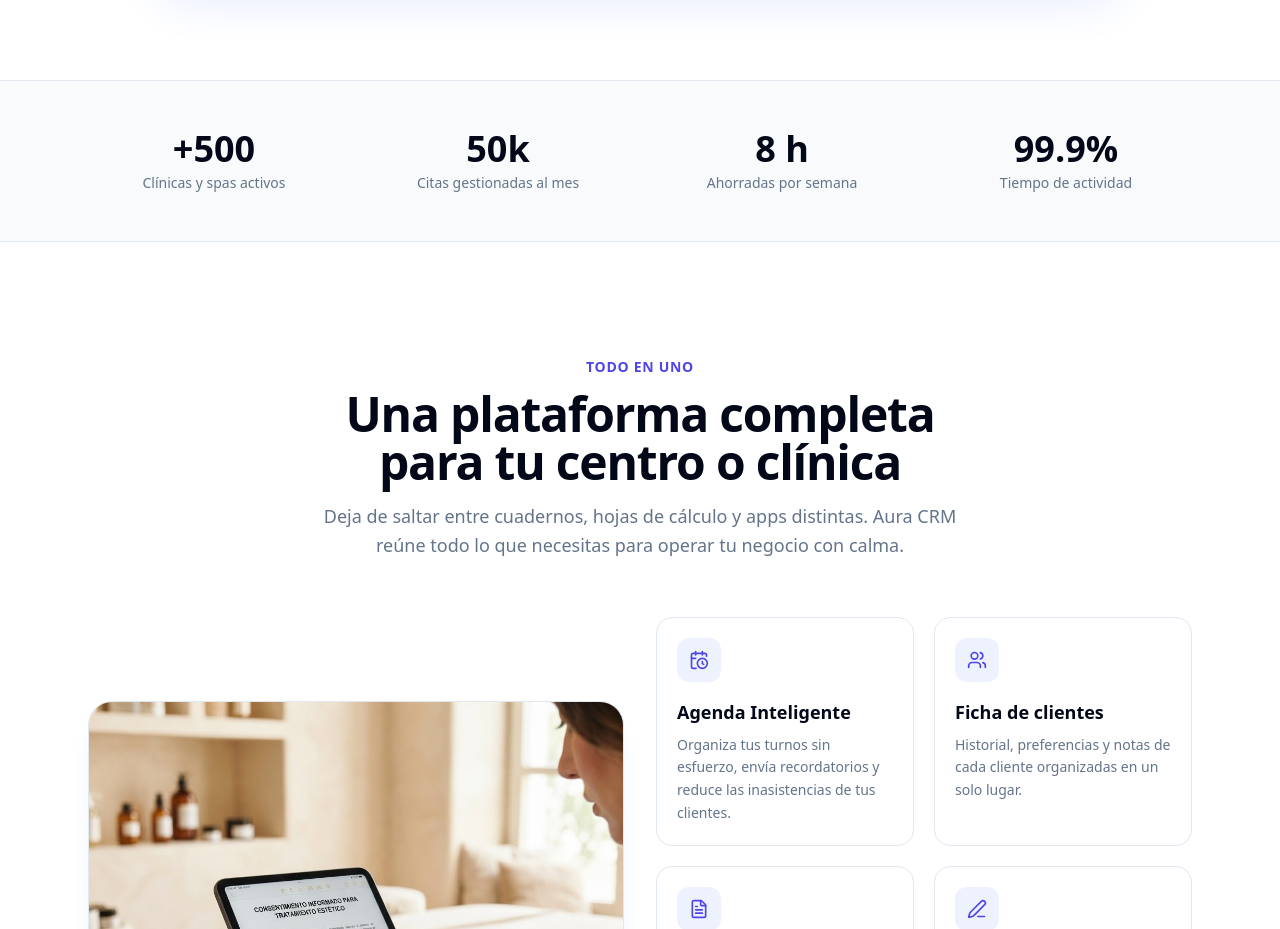
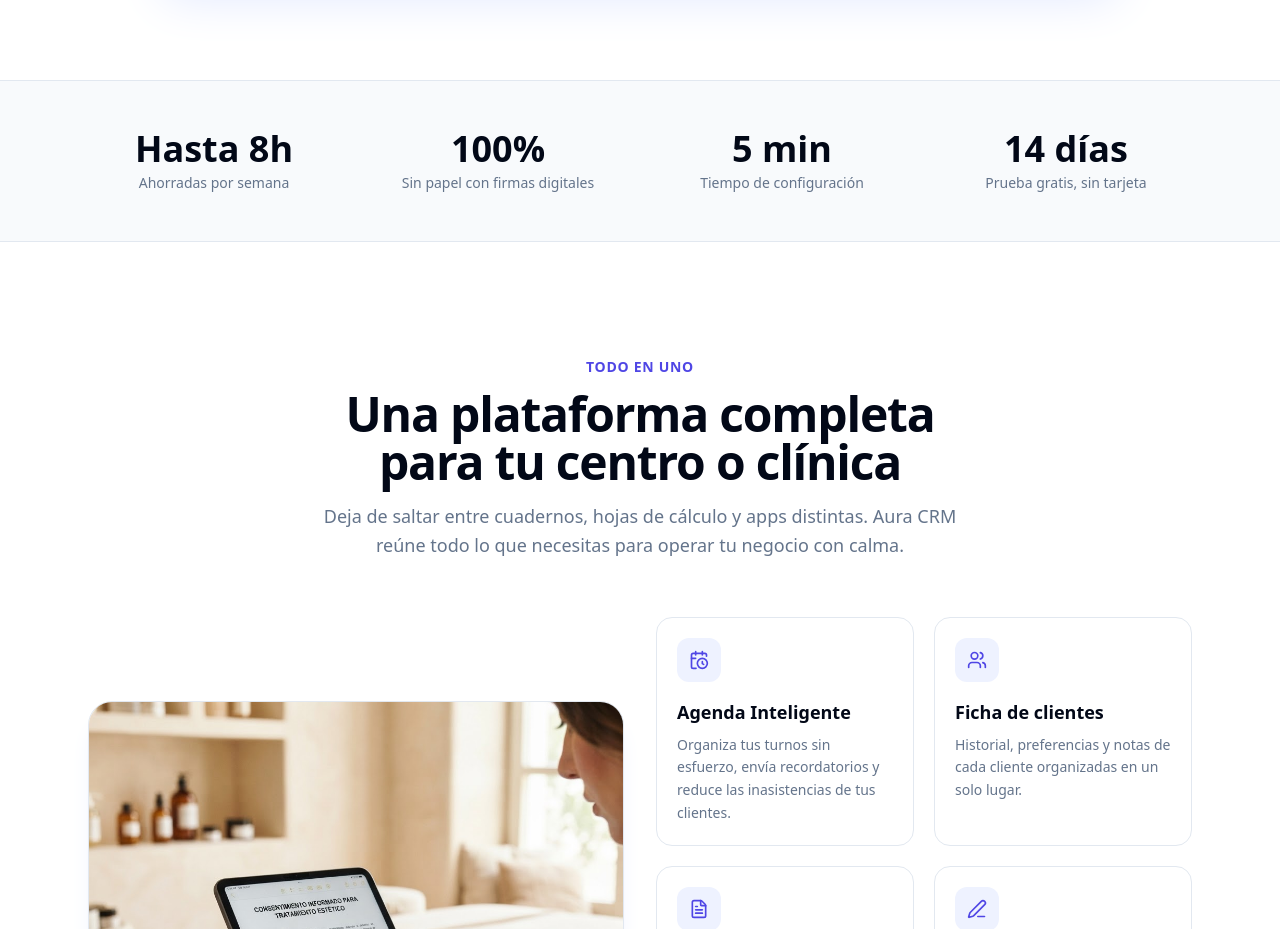
Before and after one commit to RomeroGerardo/AuraCrm, a React (Vite) app: page / in a window 1280 px wide. Shown: the part 1480-2409 px from the top of the page. Built offline with nearby package versions, Linux system fonts and the light colour scheme; no server answers.

Commit message:
fix(landing): replace unverified usage stats with honest product and offering metrics

```diff
--- a/src/features/landing/pages/LandingPage.tsx
+++ b/src/features/landing/pages/LandingPage.tsx
@@ -89,10 +89,10 @@ const benefits = [
 ];
 
 const stats = [
-  { value: "+500", label: "Clínicas y spas activos" },
-  { value: "50k", label: "Citas gestionadas al mes" },
-  { value: "8 h", label: "Ahorradas por semana" },
-  { value: "99.9%", label: "Tiempo de actividad" },
+  { value: "Hasta 8h", label: "Ahorradas por semana" },
+  { value: "100%", label: "Sin papel con firmas digitales" },
+  { value: "5 min", label: "Tiempo de configuración" },
+  { value: "14 días", label: "Prueba gratis, sin tarjeta" },
 ];
 
 
```
